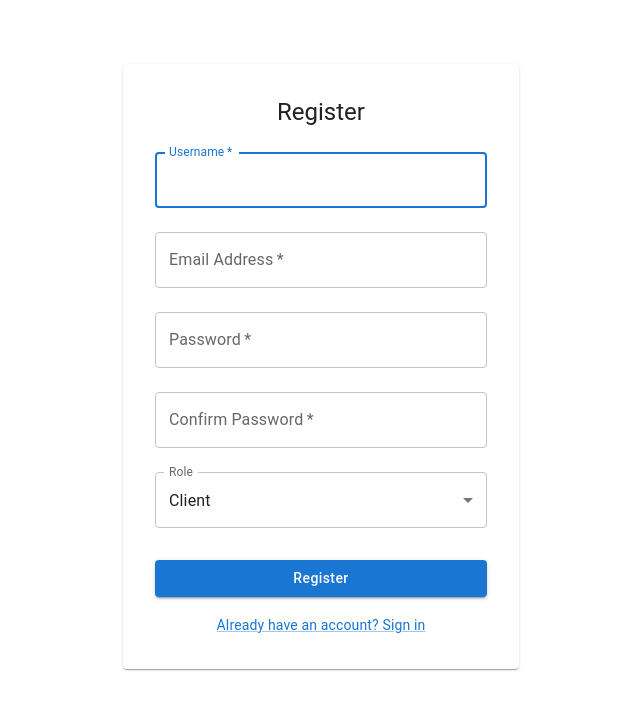
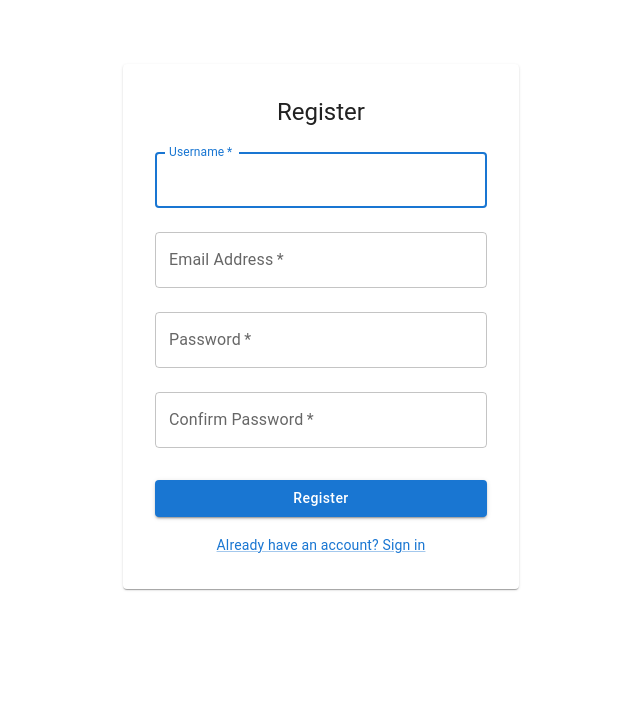
Before and after one commit to ChanitaIvanova/pastry-tasting-platform, a React (Create React App) app in the folder client/: page /register in a window 1280 px wide. Shown: the top 710 px of the page, without its empty margins (319-959 px from the left). Built offline with nearby package versions, Linux system fonts and the light colour scheme.

Commit message:
Remove role selection from frontend register form

```diff
--- a/client/src/pages/Register.js
+++ b/client/src/pages/Register.js
@@ -8,11 +8,7 @@ import {
   Typography,
   Box,
   Link,
-  Alert,
-  FormControl,
-  InputLabel,
-  Select,
-  MenuItem
+  Alert
 } from '@mui/material';
 import { auth } from '../services/api';
 
@@ -22,8 +18,7 @@ const Register = () => {
     username: '',
     email: '',
     password: '',
-    confirmPassword: '',
-    role: 'client'
+    confirmPassword: ''
   });
   const [error, setError] = useState('');
   const [loading, setLoading] = useState(false);
@@ -124,20 +119,6 @@ const Register = () => {
               value={formData.confirmPassword}
               onChange={handleChange}
             />
-            <FormControl fullWidth margin="normal">
-              <InputLabel id="role-label">Role</InputLabel>
-              <Select
-                labelId="role-label"
-                id="role"
-                name="role"
-                value={formData.role}
-                label="Role"
-                onChange={handleChange}
-              >
-                <MenuItem value="client">Client</MenuItem>
-                <MenuItem value="admin">Admin</MenuItem>
-              </Select>
-            </FormControl>
             <Button
               type="submit"
               fullWidth
```
Also changed, not shown: 1 other file (tests, documents, lock files or other folders).
